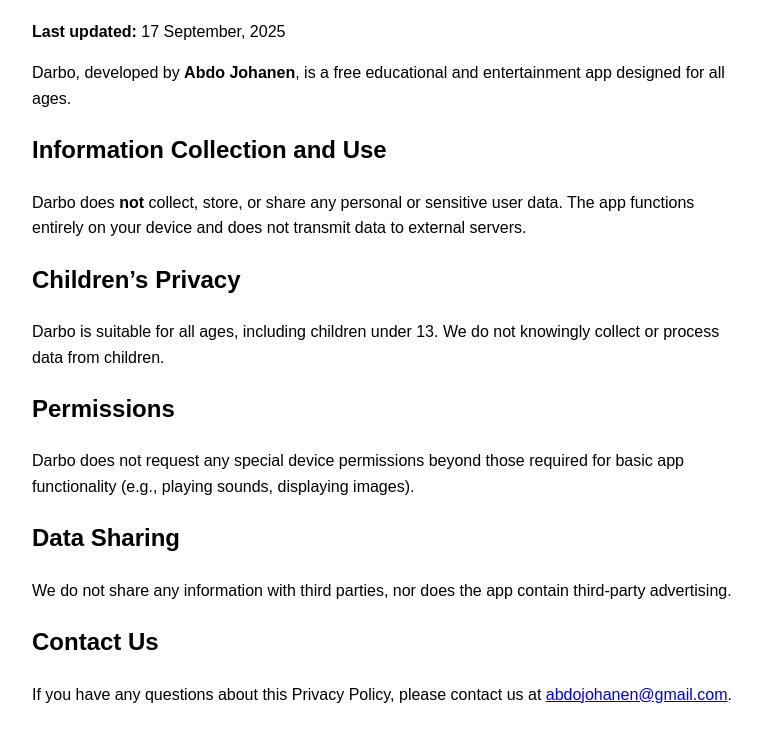
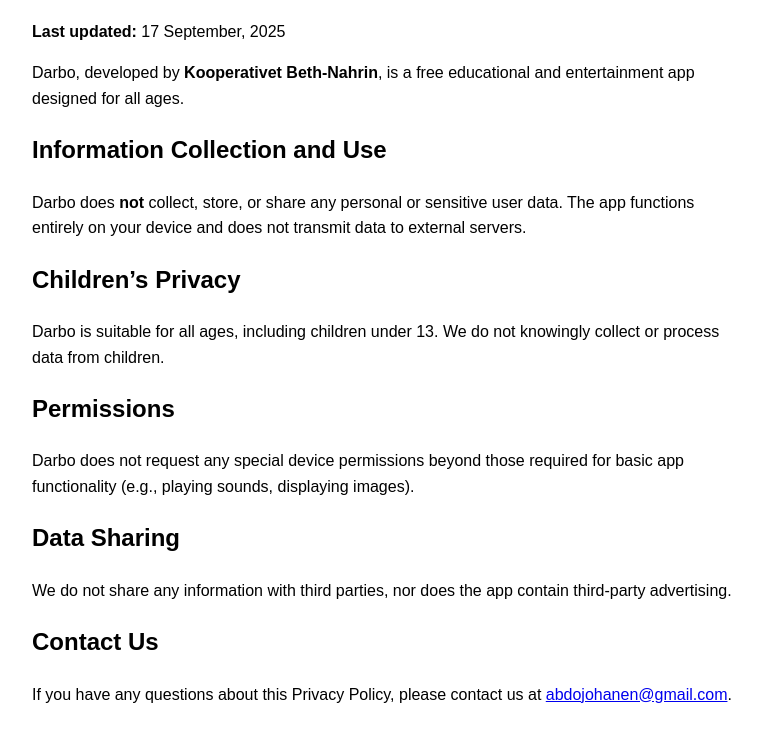
Before and after one commit to AbdoJohanen/darbo, a plain HTML site: page index.html in a window 1280 px wide. Shown: the part 94-836 px from the top of the page, without its empty margins (258-1020 px from the left). Drawn offline with Linux system fonts and the light colour scheme.

Commit message:
Change developed by name to kooperativet

```diff
--- a/index.html
+++ b/index.html
@@ -13,7 +13,7 @@
   <h1>Darbo Privacy Policy</h1>
   <p><strong>Last updated:</strong> 17 September, 2025</p>
 
-  <p>Darbo, developed by <strong>Abdo Johanen</strong>, is a free educational and entertainment app designed for all ages.</p>
+  <p>Darbo, developed by <strong> Kooperativet Beth-Nahrin</strong>, is a free educational and entertainment app designed for all ages.</p>
 
   <h2>Information Collection and Use</h2>
   <p>Darbo does <strong>not</strong> collect, store, or share any personal or sensitive user data. The app functions entirely on your device and does not transmit data to external servers.</p>
```
